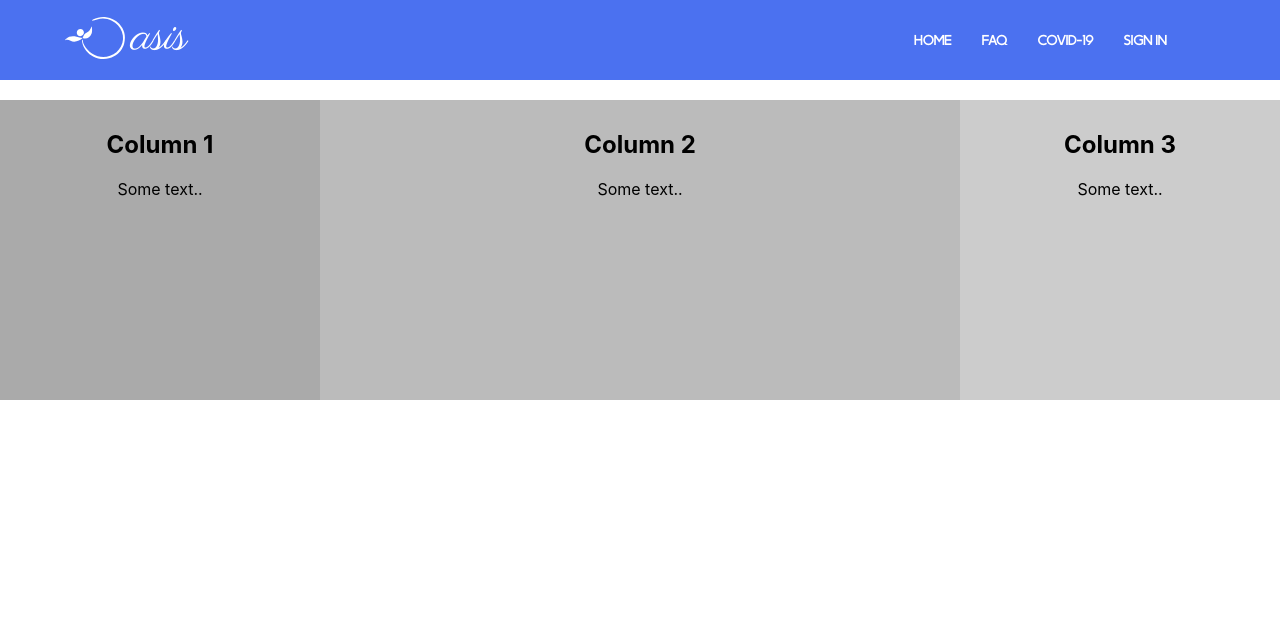
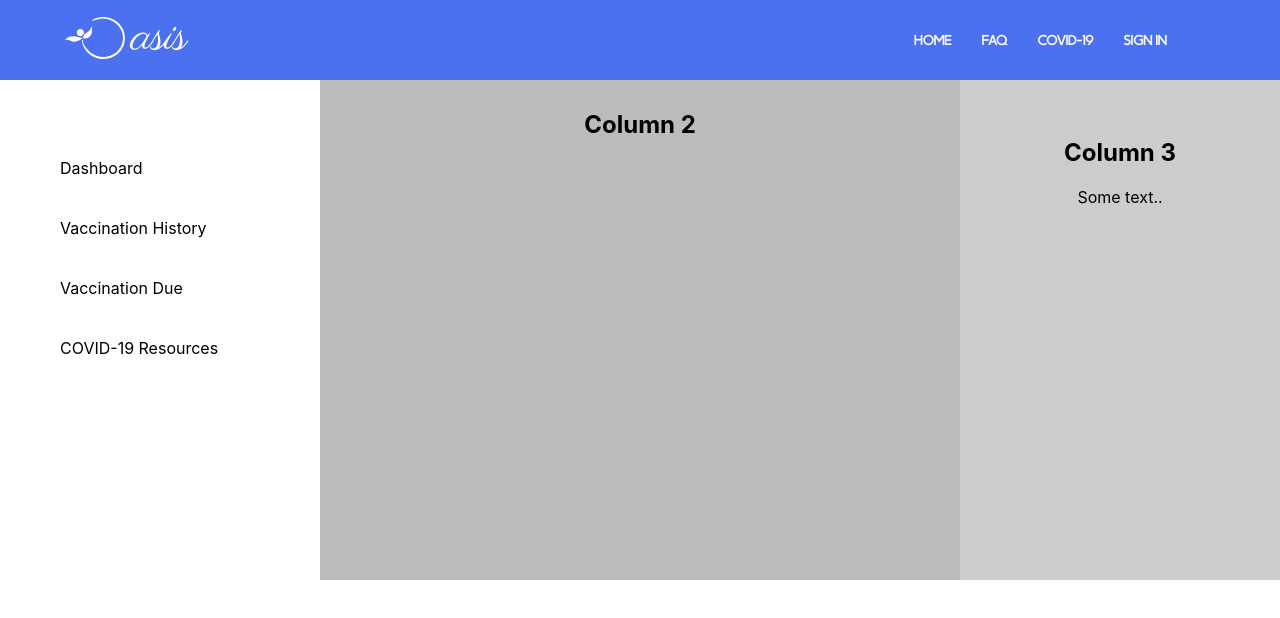
Before and after one commit to akarshroot/oasis, a React (Create React App) app in the folder oasis/: page /dashboard in a window 1280 px wide. Shown: the top 618 px of the page. Built offline with nearby package versions, Linux system fonts and the light colour scheme; the HTML template or start-up script is replaced by a standard one.

Commit message:
dash-temp

```diff
--- a/oasis/src/pages/Dashboard.css
+++ b/oasis/src/pages/Dashboard.css
@@ -6,11 +6,13 @@
   .column {
     float: left;
     padding: 10px;
-    height: 300px; /* Should be removed. Only for demonstration */
+    height: 500px; /* Should be removed. Only for demonstration */
+    margin-top: -20px;
   }
 
   .left, .right {
     width: 25%;
+    padding-top: 3%;
   }
 
   .middle {
@@ -23,3 +25,15 @@
     display: table;
     clear: both;
   }
+
+  .dash-tabs{
+      /* padding: 5px; */
+      text-align: left;
+      margin: 40px;
+      padding-left: 10px;
+      padding-right: 5px;
+  }
+
+  .dash-tabs:hover{
+    border-right: solid 2px #00d0c2;
+  }
--- a/oasis/src/pages/Dashboard.js
+++ b/oasis/src/pages/Dashboard.js
@@ -5,14 +5,18 @@ function Dashboard() {
   return (
     <div className="dash-container">
 
-<div className="column left" style={{backgroundColor: "#aaa"}}>
-    <h2>Column 1</h2>
-    <p>Some text..</p>
+      <div className="column left" style={{backgroundColor: "white"}}>
+        <div className="dash-tabs">Dashboard</div>
+        <div className="dash-tabs">Vaccination History</div>
+        <div className="dash-tabs">Vaccination Due</div>
+        <div className="dash-tabs">COVID-19 Resources</div>
       </div>
+
       <div className="column middle" style={{backgroundColor:"#bbb"}}>
         <h2>Column 2</h2>
-    <p>Some text..</p>
+
       </div>
+
       <div className="column right" style={{backgroundColor:"#ccc"}}>
         <h2>Column 3</h2>
         <p>Some text..</p>
```
Lines whose indentation alone changed are shown as unchanged.
